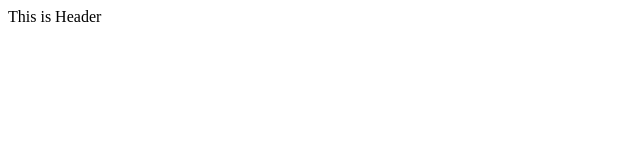
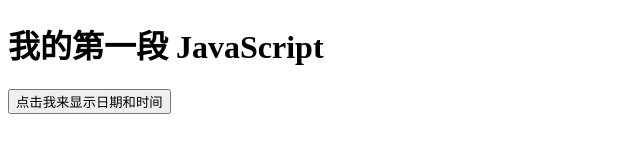
Before and after one commit to BrillZhang/bookSeat, a plain HTML site: page index.html in a window 1280 px wide. Shown: the whole page, without its empty margins (0-640 px from the left). Drawn offline with Linux system fonts and the light colour scheme.

Commit message:
Update index.html

```diff
--- a/index.html
+++ b/index.html
@@ -1 +1,15 @@
-<h>This is Header</h>
+<!DOCTYPE html>
+<html>
+<body>
+
+<h1>我的第一段 JavaScript</h1>
+
+<button type="button"
+onclick="document.getElementById('demo').innerHTML = Date()">
+点击我来显示日期和时间
+</button>
+
+<p id="demo"></p>
+
+</body>
+</html>
```
